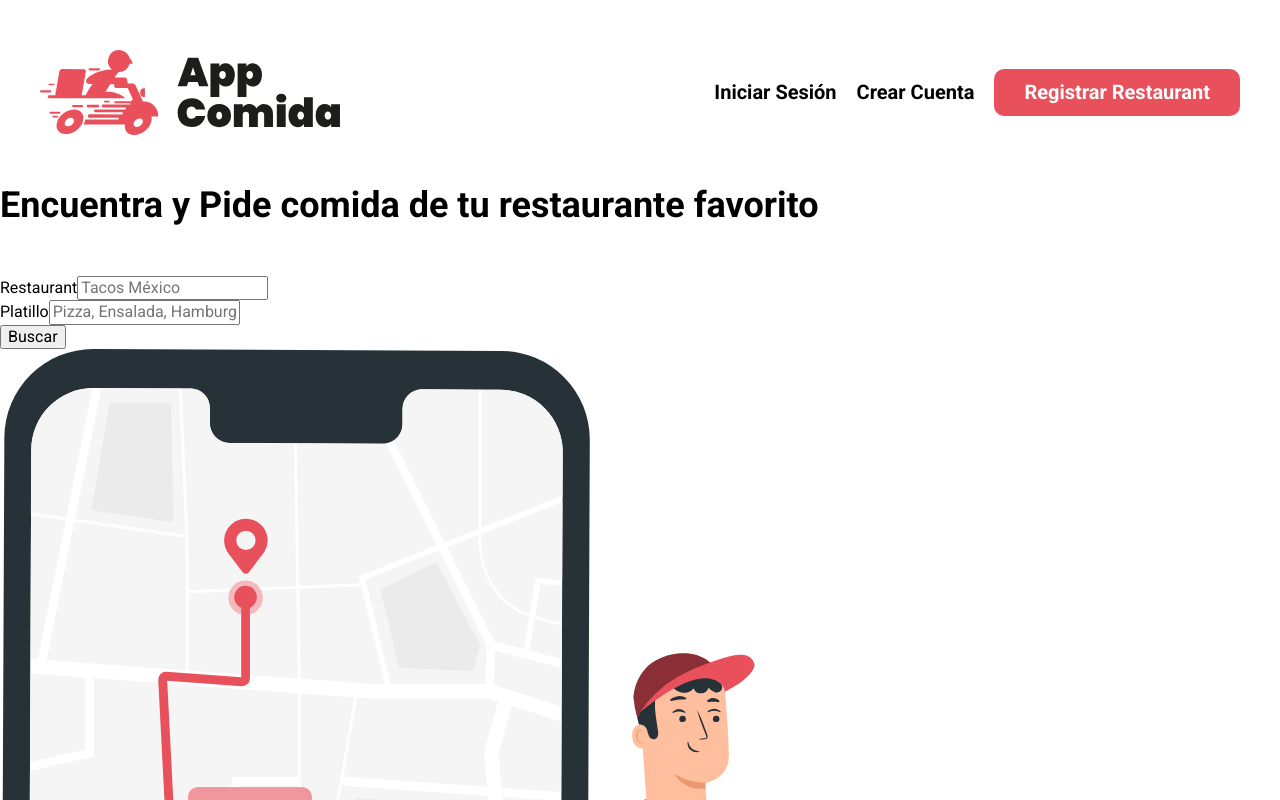
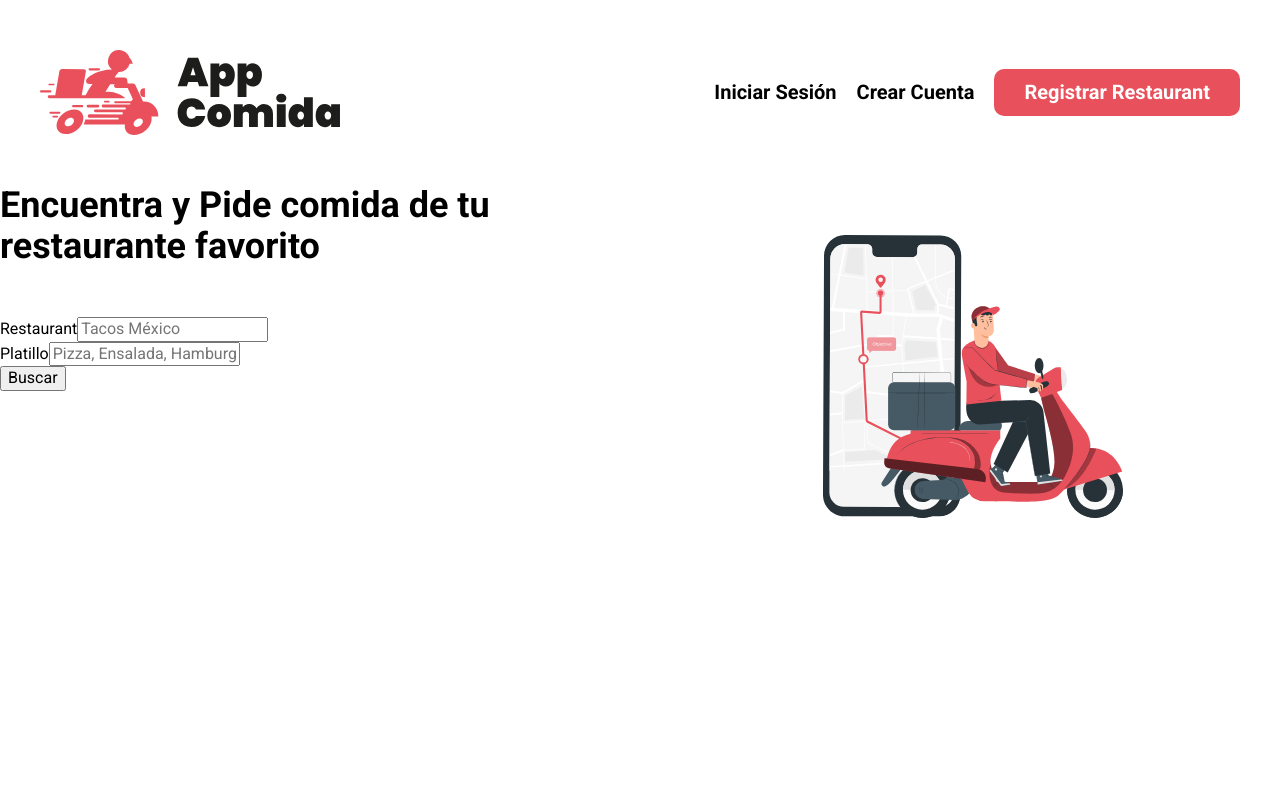
Before and after one commit to notrealsolution/DeliveryApp, an Angular app: page / in a window 1280 px wide. Shown: the top 800 px of the page. Built offline with nearby package versions, Linux system fonts and the light colour scheme.

Commit message:
Iniciando con los estilos del formulario

```diff
--- a/src/app/landing-page/components/form/form.component.html
+++ b/src/app/landing-page/components/form/form.component.html
@@ -14,8 +14,8 @@
             <input type="submit" class="formulario__submit" value="Buscar">
         </form>
     </div>
-    <div class="formulario__imagen">
-      <img src="assets/img/dibujo_repartidor.svg" alt="imagen_repartidor" />
+    <div class="formulario__imagen-contenedor">
+      <img class="formulario__imagen" src="assets/img/dibujo_repartidor.svg" alt="imagen_repartidor" />
     </div>
   </div>
 </section>
--- /dev/null
+++ b/src/app/landing-page/components/form/form.component.scss
@@ -0,0 +1,19 @@
+@use '../../../shared/base/variables' as v;
+@use '../../../shared/base/mixins' as m;
+
+
+.formulario {
+  &__grid {
+    @include m.tablet {
+      @include m.grid (2, v.$separacion);
+    }
+  }
+  &__imagen-contenedor{
+    margin-top: v.$separacion;
+    display: flex;
+    justify-content: center;
+  }
+  &__imagen {
+    width: 30rem;
+  }
+}
--- a/src/app/landing-page/components/form/form.component.ts
+++ b/src/app/landing-page/components/form/form.component.ts
@@ -3,6 +3,6 @@ import { Component} from '@angular/core';
 @Component({
   selector: 'landing-page-form',
   templateUrl: './form.component.html',
-  styleUrls: ['./form.component.css']
+  styleUrls: ['./form.component.scss']
 })
 export class FormComponent{}
```
Also changed, not shown: src/app/landing-page/components/form/form.component.css (deleted).
